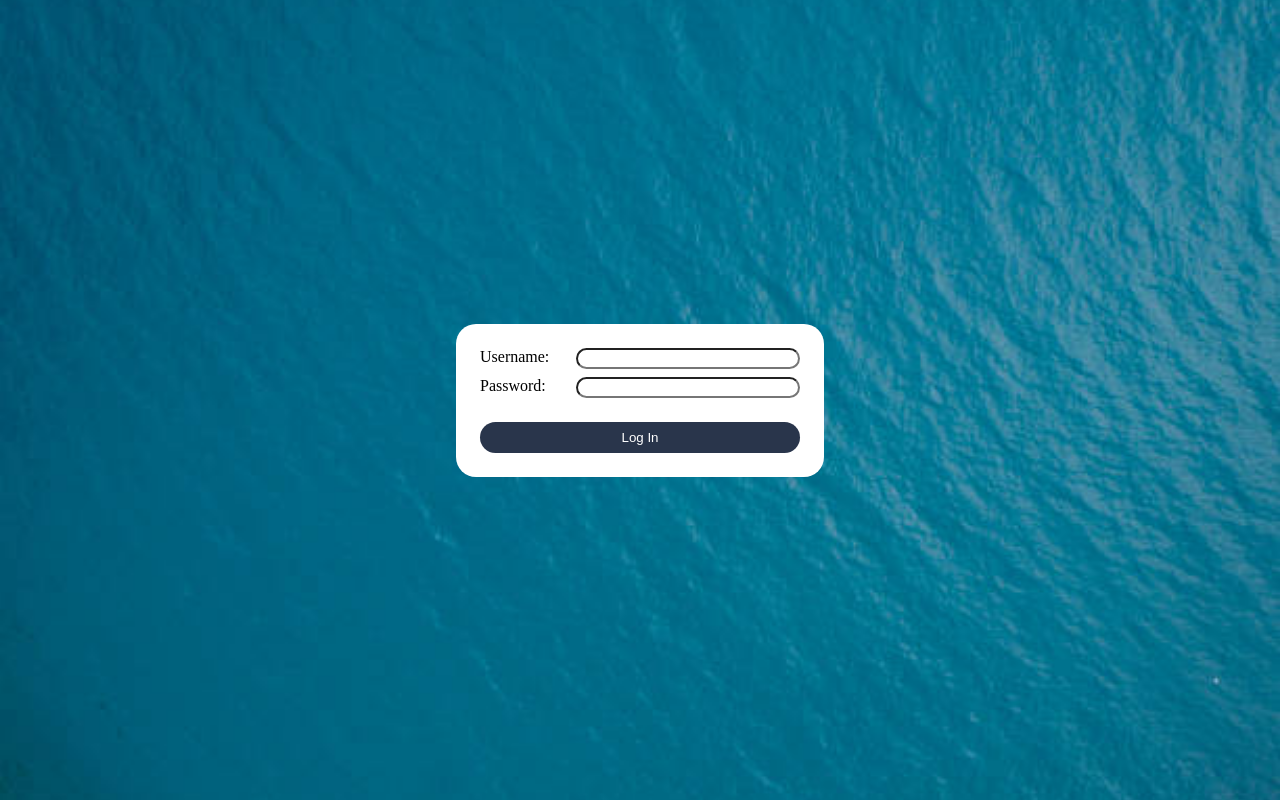
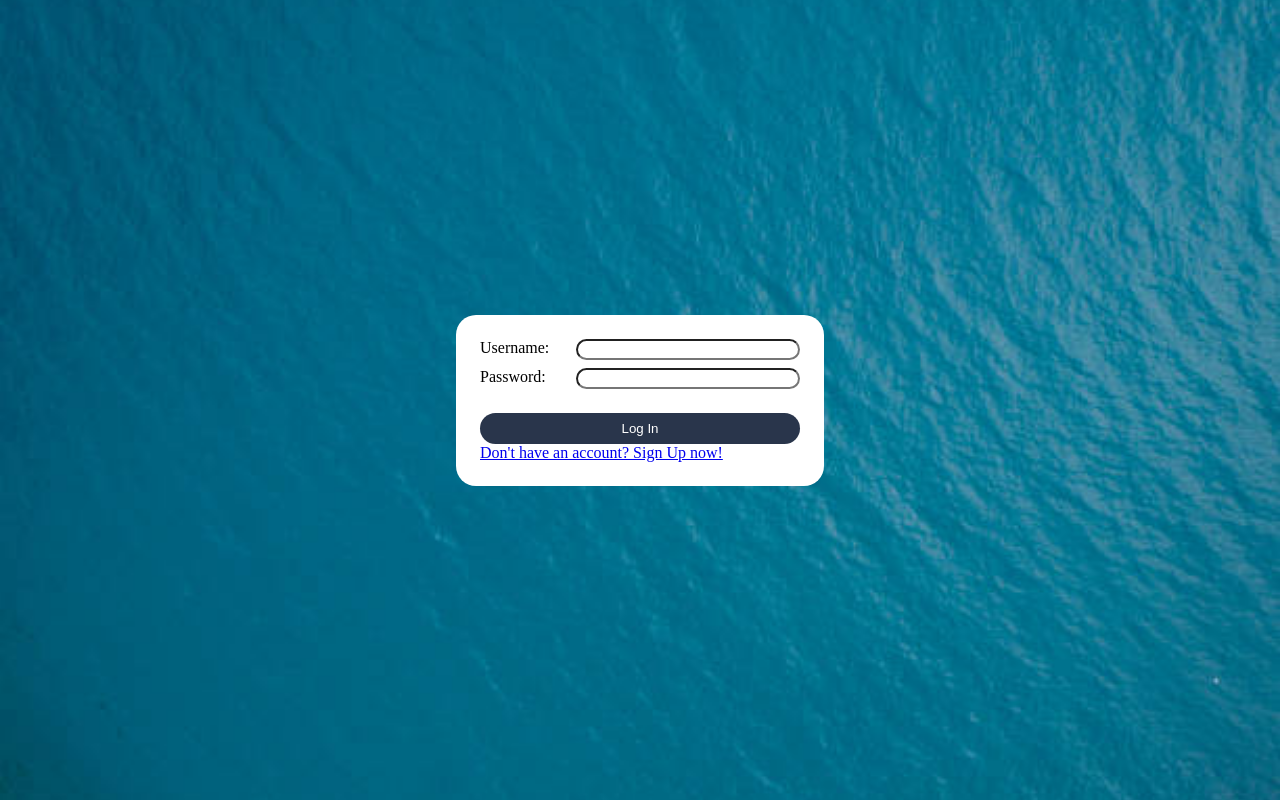
Before and after one commit to B3MS/boat-booking-app, a PHP site: page /View/login.php in a window 1280 px wide. Run offline with PHP 8.4, Linux system fonts and the light colour scheme.

Commit message:
Add anchor to signup on login page and Update README

```diff
--- a/View/login.php
+++ b/View/login.php
@@ -23,6 +23,7 @@
                 <input type="password" name="password" id="password" required>
             </div>
             <input type="submit" value="Log In">
+            <a href="./index.php?page=signup">Don't have an account? Sign Up now!</a>
         </form>
     </div>
 </body>
```
Also changed, not shown: README.md.
